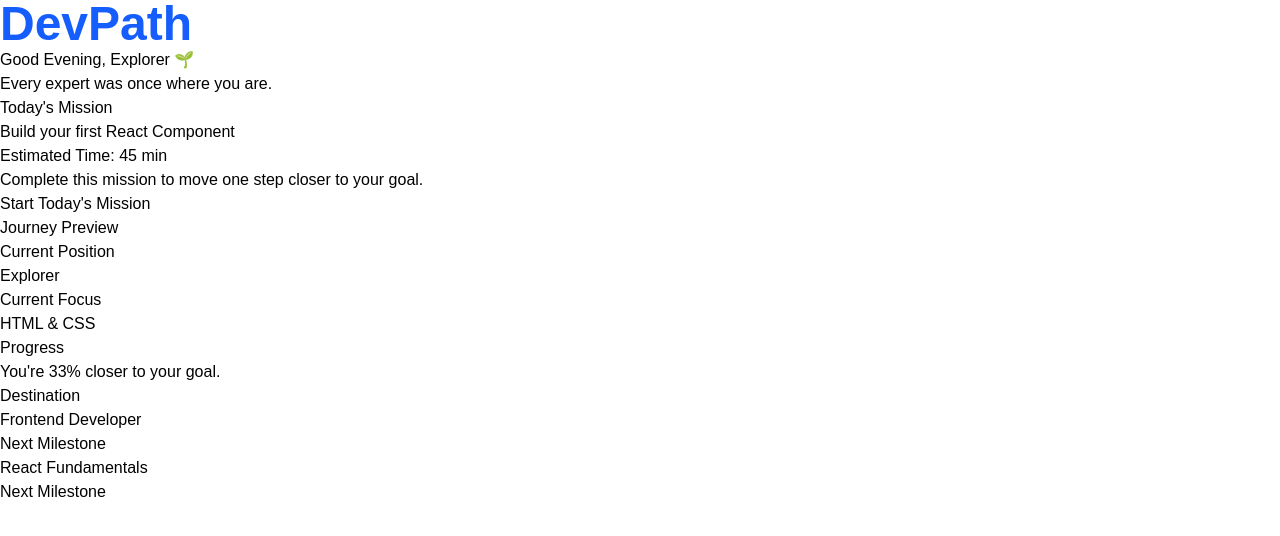
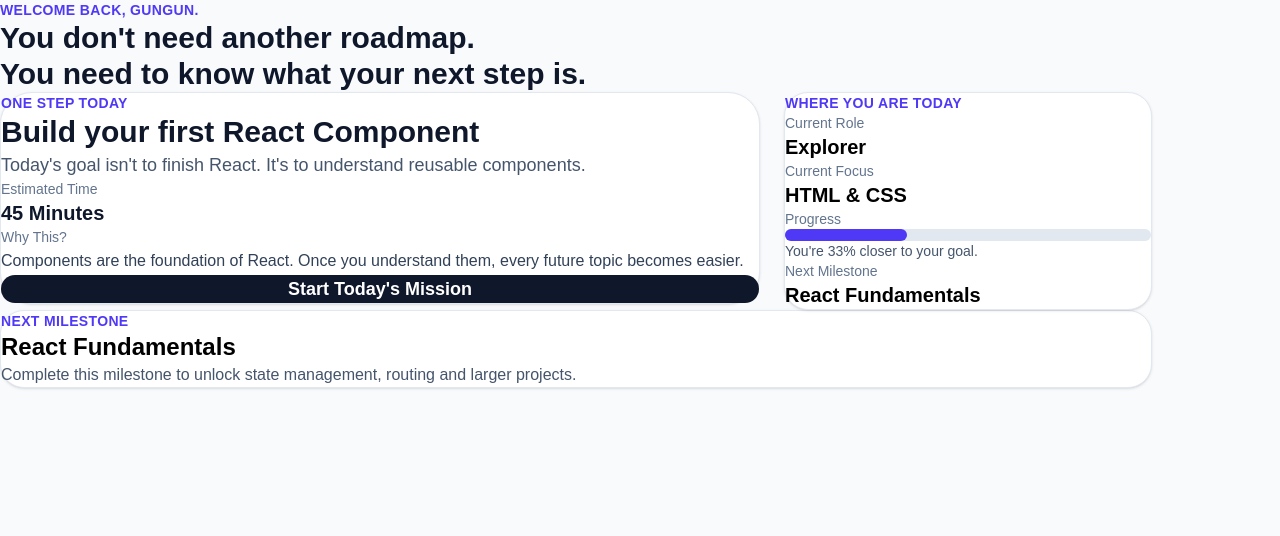
Before and after one commit to gunguncodes/DevPath, a React (Vite) app in the folder Frontend/devpath-ui/: page / in a window 1280 px wide. Shown: the top 536 px of the page. Built offline with nearby package versions, Linux system fonts and the light colour scheme.

Commit message:
feat: create home dashboard UI

```diff
--- a/Frontend/devpath-ui/src/App.jsx
+++ b/Frontend/devpath-ui/src/App.jsx
@@ -1,19 +1,7 @@
-import "./App.css";
-import Greeting from "./components/Greeting";
-import MissionCard from "./components/MissionCard";
-import JourneyPreview from "./components/JourneyPreview";
-import NextMilestone from "./components/NextMilestone";
+import Home from "./pages/Home";
 
 function App() {
-  return (
-    <div>
-      <h1 className="text-5xl text-blue-600 font-bold">DevPath</h1>
-      <Greeting />
-      <MissionCard />
-      <JourneyPreview />
-      <NextMilestone />
-    </div>
-  );
+  return <Home />;
 }
 
 export default App;
--- a/Frontend/devpath-ui/src/components/Greeting.jsx
+++ b/Frontend/devpath-ui/src/components/Greeting.jsx
@@ -1,9 +1,16 @@
 function Greeting() {
   return (
-    <div>
-      <h2>Good Evening, Explorer 🌱</h2>
-      <p>Every expert was once where you are.</p>
-    </div>
+    <section className="mb-16">
+      <p className="text-sm text-indigo-600 font-semibold tracking-wide uppercase">
+        Welcome back, Gungun.
+      </p>
+
+      <h1 className="text-3xl font-bold text-slate-900 mt-2">
+        You don't need another roadmap.
+        <br />
+        You need to know what your next step is.
+      </h1>
+    </section>
   );
 }
 
--- a/Frontend/devpath-ui/src/components/JourneyPreview.jsx
+++ /dev/null
@@ -1,24 +0,0 @@
-function JourneyPreview() {
-  return (
-    <div>
-       <h2>Journey Preview</h2>
-
-       <h3>Current Position</h3>
-       <p>Explorer</p>
-
-       <h3>Current Focus</h3>
-       <p>HTML & CSS</p>
-
-       <h3>Progress</h3>
-       <p>You're 33% closer to your goal.</p>
-
-       <h3>Destination</h3>
-       <p>Frontend Developer</p>
-
-       <h3>Next Milestone</h3>
-       <p>React Fundamentals</p>
-    </div>
-  );
-}
-
-export default JourneyPreview;
--- a/Frontend/devpath-ui/src/components/MissionCard.jsx
+++ b/Frontend/devpath-ui/src/components/MissionCard.jsx
@@ -1,16 +1,46 @@
 function MissionCard() {
   return (
-    <div>
-      <h2>Today's Mission</h2>
+    <section className="bg-white rounded-4xl p-10 shadow-sm border border-slate-200">
+      <p className="text-sm font-semibold text-indigo-600 uppercase tracking-wide">
+        One Step Today
+      </p>
 
-      <h3>Build your first React Component</h3>
+      <h2 className="text-3xl font-bold text-slate-900 mt-3 leading-tight">
+        Build your first React Component
+      </h2>
 
-      <p>Estimated Time: 45 min</p>
+      <p className="text-slate-600 mt-5 text-lg">
+        Today's goal isn't to finish React.
+        It's to understand reusable components.
+      </p>
 
-      <p>Complete this mission to move one step closer to your goal.</p>
+      <div className="mt-8 space-y-6">
+        <div>
+          <p className="text-sm font-medium text-slate-500">
+            Estimated Time
+          </p>
 
-      <button>Start Today's Mission</button>
-    </div>
+          <p className="text-xl font-semibold text-slate-900">
+            45 Minutes
+          </p>
+        </div>
+
+        <div>
+          <p className="text-sm font-medium text-slate-500">
+            Why This?
+          </p>
+
+          <p className="text-slate-700 leading-7">
+            Components are the foundation of React.
+            Once you understand them, every future topic becomes easier.
+          </p>
+        </div>
+      </div>
+
+      <button className="mt-10 w-full bg-slate-900 text-white text-lg py-5 rounded-2xl font-semibold hover:bg-slate-800 transition">
+        Start Today's Mission
+      </button>
+    </section>
   );
 }
 
--- a/Frontend/devpath-ui/src/components/NextMilestone.jsx
+++ b/Frontend/devpath-ui/src/components/NextMilestone.jsx
@@ -1,8 +1,19 @@
 function NextMilestone() {
+  return (
+    <section className="bg-white rounded-3xl p-8 border border-slate-200 shadow-sm">
+      <p className="text-sm font-semibold text-indigo-600 uppercase tracking-wide">
+        Next Milestone
+      </p>
 
-    return (
-        <h2>Next Milestone</h2>
-    )
+      <h2 className="text-2xl font-bold mt-3">
+        React Fundamentals
+      </h2>
+
+      <p className="text-slate-600 mt-4">
+        Complete this milestone to unlock state management, routing and larger projects.
+      </p>
+    </section>
+  );
 }
 
 export default NextMilestone;
--- /dev/null
+++ b/Frontend/devpath-ui/src/components/ProgressCard.jsx
@@ -0,0 +1,57 @@
+function ProgressCard() {
+  return (
+    <section className="bg-white rounded-3xl p-8 shadow-sm border border-slate-200 mt-8">
+      <p className="text-sm font-semibold text-indigo-600 uppercase tracking-wide">
+        Where You Are Today
+      </p>
+
+      <div className="mt-6 space-y-5">
+        <div>
+          <p className="text-sm text-slate-500">
+            Current Role
+          </p>
+
+          <h3 className="text-xl font-semibold">
+            Explorer
+          </h3>
+        </div>
+
+        <div>
+          <p className="text-sm text-slate-500">
+            Current Focus
+          </p>
+
+          <h3 className="text-xl font-semibold">
+            HTML & CSS
+          </h3>
+        </div>
+
+        <div>
+          <p className="text-sm text-slate-500">
+            Progress
+          </p>
+
+          <div className="w-full bg-slate-200 rounded-full h-3 mt-2">
+            <div className="bg-indigo-600 h-3 rounded-full w-1/3"></div>
+          </div>
+
+          <p className="text-sm mt-2 text-slate-600">
+            You're 33% closer to your goal.
+          </p>
+        </div>
+
+        <div>
+          <p className="text-sm text-slate-500">
+            Next Milestone
+          </p>
+
+          <h3 className="text-xl font-semibold">
+            React Fundamentals
+          </h3>
+        </div>
+      </div>
+    </section>
+  );
+}
+
+export default ProgressCard;
--- /dev/null
+++ b/Frontend/devpath-ui/src/layouts/MainLayout.jsx
@@ -0,0 +1,11 @@
+function MainLayout({ children }) {
+  return (
+    <main className="min-h-screen bg-slate-50">
+      <div className="max-w-6xl mx-auto px-8 py-10">
+        {children}
+      </div>
+    </main>
+  );
+}
+
+export default MainLayout;
--- /dev/null
+++ b/Frontend/devpath-ui/src/pages/Home.jsx
@@ -0,0 +1,29 @@
+import Greeting from "../components/Greeting";
+import MissionCard from "../components/MissionCard";
+import ProgressCard from "../components/ProgressCard";
+import NextMilestone from "../components/NextMilestone";
+import MainLayout from "../layouts/MainLayout";
+
+function Home() {
+  return (
+    <MainLayout>
+      <Greeting />
+
+      <section className="grid grid-cols-3 gap-6 mt-10">
+        <div className="col-span-2">
+          <MissionCard />
+        </div>
+
+        <div>
+          <ProgressCard />
+        </div>
+      </section>
+
+      <section className="mt-6">
+        <NextMilestone />
+      </section>
+    </MainLayout>
+  );
+}
+
+export default Home;
```
Also changed, not shown: 2 other files (tests, documents, lock files or other folders).
